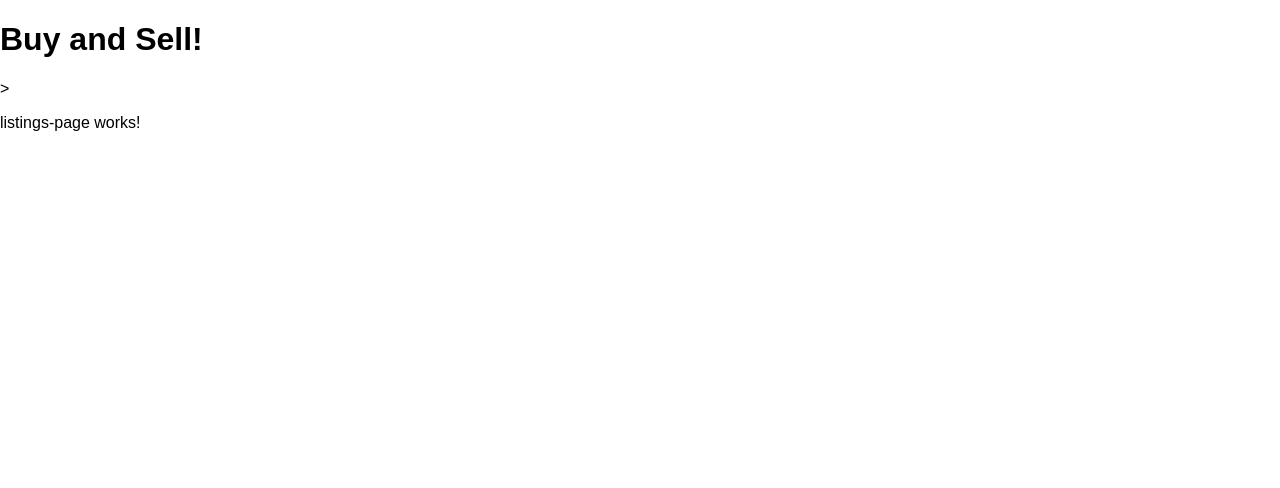
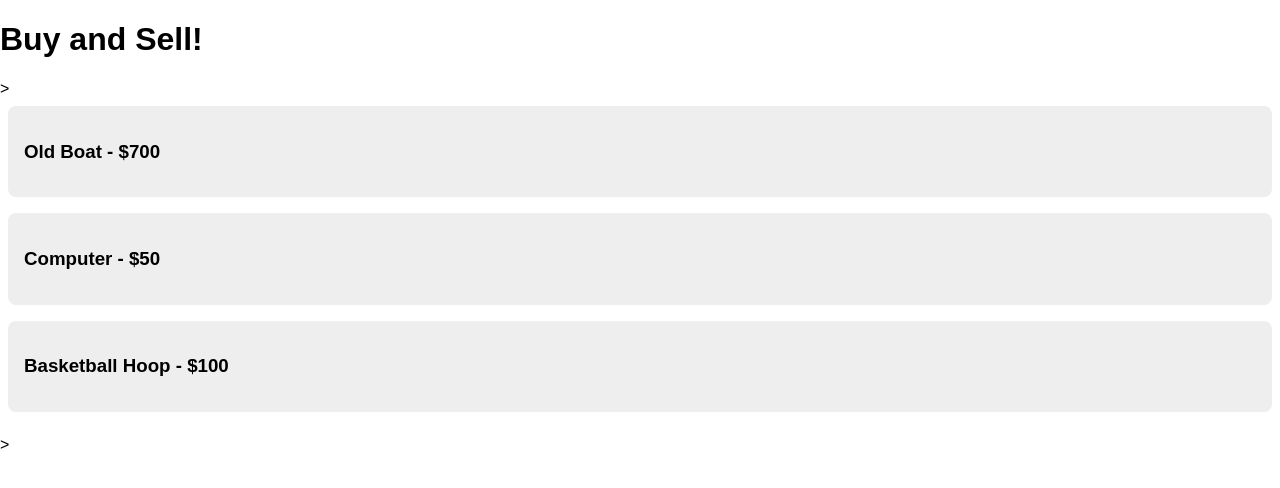
Before and after one commit to Areeb-Ashraf/Listing-Website, an Angular app: page /listings in a window 1280 px wide. Shown: the top 488 px of the page. Built offline with nearby package versions, Linux system fonts and the light colour scheme.

Commit message:
Created Listing Page

```diff
--- a/src/app/listings-page/listings-page.component.html
+++ b/src/app/listings-page/listings-page.component.html
@@ -1 +1,7 @@
-<p>listings-page works!</p>
+<div>
+    <div class="content-box" *ngFor="let listing of listings">
+        <a routerLink="/listings/{{listing.id}}">
+            <h3>{{listing.name}} - ${{listing.price}}</h3>
+        </a>
+    </div>
+</div>>
--- a/src/app/listings-page/listings-page.component.ts
+++ b/src/app/listings-page/listings-page.component.ts
@@ -1,10 +1,19 @@
-import { Component } from '@angular/core';
+import { Component, OnInit } from '@angular/core';
+import { Listing } from '../types';
+import { fakeListings } from '../fake-data';
 
 @Component({
   selector: 'app-listings-page',
   templateUrl: './listings-page.component.html',
   styleUrls: ['./listings-page.component.css']
 })
-export class ListingsPageComponent {
+export class ListingsPageComponent implements OnInit {
+  listings: Listing[] = [];
+
+  constructor() { }
+
+  ngOnInit(): void {
+    this.listings = fakeListings;
+  }
 
 }
```
